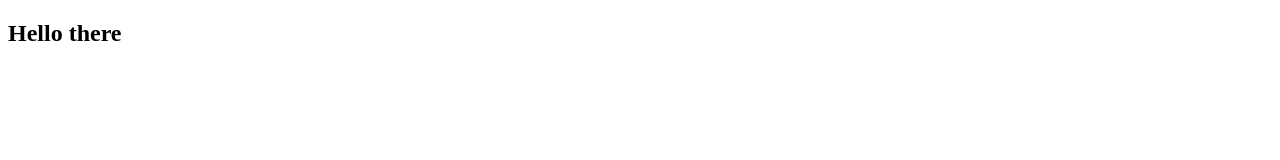
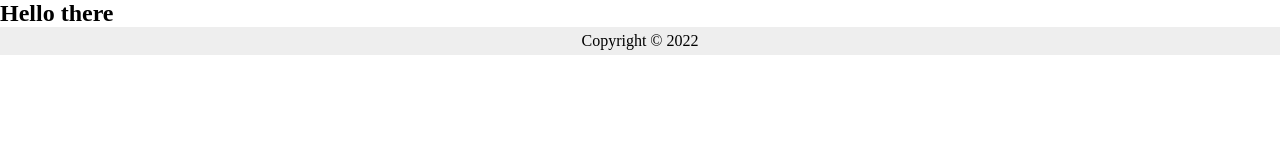
Before and after one commit to wuletawwonte/leaderboard, a website built with webpack: page src/index.html in a window 1280 px wide. Built offline with nearby package versions, Linux system fonts and the light colour scheme.

Commit message:
Add footer section and add copyright content in it

```diff
--- a/src/index.html
+++ b/src/index.html
@@ -8,6 +8,9 @@
   <link rel="stylesheet" href="./style.css">
 </head>
 <body>
-  <h2>Hello there</h2>
+  <main>
+    <h2>Hello there</h2>
+  </main>
+  <footer>Copyright &#xa9; 2022</footer>
 </body>
 </html>
--- a/src/style.css
+++ b/src/style.css
@@ -0,0 +1,18 @@
+:root {
+  --primary: #62bfe0;
+  --secondary: #e74d80;
+  --white: #fff;
+  --black: #525252;
+  --gray: #eee;
+}
+
+* {
+  margin: 0;
+  padding: 0;
+}
+
+footer {
+  text-align: center;
+  padding: 5px;
+  background-color: var(--gray);
+}
```
